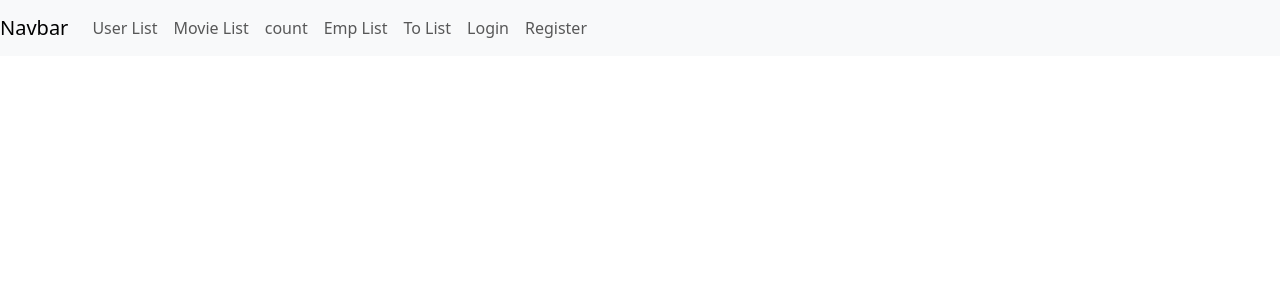
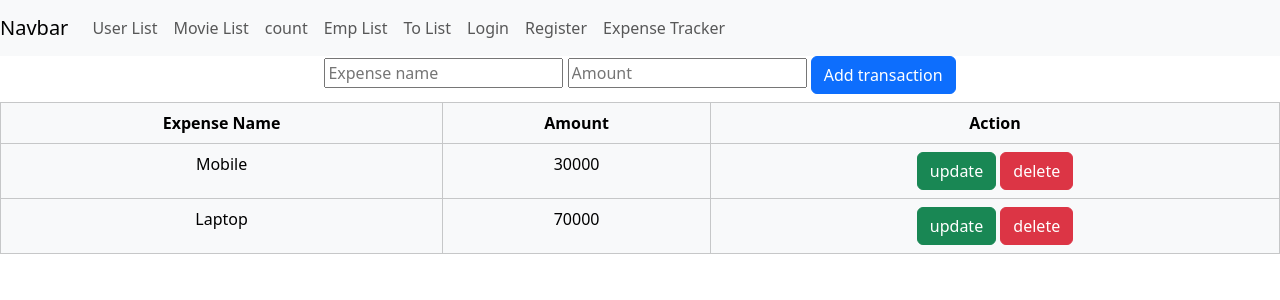
Before and after one commit to Vaibhavi7499/React-API-Call--learn, a React (Create React App) app: page /expense-tracker in a window 1280 px wide. Shown: the top 300 px of the page. Built offline with nearby package versions, Linux system fonts and the light colour scheme; data requests are answered from the project's data file.

Commit message:
Expense tracker using API

```diff
--- a/src/App.js
+++ b/src/App.js
@@ -9,6 +9,7 @@ import EmpList from './components/EmpList';
 import TodoList from './components/TodoList';
 import Login from './components/Login';
 import Register from './components/Register';
+import ExpenseTracker from './components/ExpenseTracker';
 
 function App() {
   return (
@@ -25,6 +26,7 @@ function App() {
         <Route path='/todo-list' element={<TodoList/>}/>
         <Route path='/login' element={<Login/>}/>
         <Route path='/register' element={<Register/>}/>
+        <Route path='/expense-tracker' element={<ExpenseTracker/>}/>
       </Routes>
       </BrowserRouter>
     </div>
--- /dev/null
+++ b/src/components/ExpenseTracker.js
@@ -0,0 +1,151 @@
+import axios from "axios";
+import React, { Component } from "react";
+
+class ExpenseTracker extends Component {
+  constructor(props) {
+    super(props);
+
+    this.state = {
+      expense: [],
+      inputExpense: "",
+      inputAmount: "",
+      isUpdate: false,
+      id: "",
+    };
+  }
+  GetExpense() {
+    axios
+      .get("http://localhost:8000/expense")
+      .then((res) => {
+        console.log(res);
+        this.setState({
+          expense: res.data,
+        });
+      })
+      .catch((err) => {
+        console.warn(err);
+      });
+  }
+  componentDidMount() {
+    this.GetExpense();
+  }
+  GetInputValue(e) {
+    this.setState({
+      inputExpense: e.target.value,
+    });
+  }
+  GetInputAmount(e) {
+    this.setState({
+      inputAmount: e.target.value,
+    });
+  }
+  AddExpense = () => {
+    if (this.state.inputExpense == "" && this.state.inputAmount == "") {
+      alert("Please enter expense and amount");
+    } else {
+      let url = "http://localhost:8000/expense";
+
+      let payload = {
+        expense: this.state.inputExpense,
+        amount: this.state.inputAmount,
+      };
+      if (this.state.isUpdate) {
+        axios({
+          url: `http://localhost:8000/expense/${this.state.id}`,
+          method: "PUT",
+          data: payload,
+        }).then((res) => {
+          this.GetExpense();
+          this.setState({
+            inputExpense: "",
+            inputAmount: "",
+            isUpdate: false,
+          });
+        });
+      } else {
+        axios({
+          url: url,
+          method: "POST",
+          data: payload,
+        }).then((res) => {
+          this.GetExpense();
+          this.setState({
+            inputExpense: "",
+            inputAmount: "",
+          });
+        });
+      }
+    }
+  };
+  UpdateExpense = (obj) => {
+    this.setState({
+      isUpdate: true,
+      inputExpense: obj.expense,
+      inputAmount: obj.amount,
+      id: obj.id,
+    });
+  };
+  DeleteExpense = (id) => {
+    axios({
+      url: `http://localhost:8000/expense/${id}`,
+      method: "DELETE",
+    }).then((res) => {
+      this.GetExpense();
+    });
+  };
+  render() {
+    return (
+      <div>
+        <input
+          type="text"
+          placeholder="Expense name"
+          value={this.state.inputExpense}
+          onChange={(e) => this.GetInputValue(e)}
+        />{" "}
+        <input
+          type="text"
+          placeholder="Amount"
+          value={this.state.inputAmount}
+          onChange={(e) => this.GetInputAmount(e)}
+        />
+        {" "}
+        <button className="btn btn-primary" onClick={this.AddExpense}>
+          {this.state.isUpdate ? "Update transaction " : "Add transaction"}
+        </button>
+        <div>
+          <table className="table table-light table-bordered mt-2">
+            <thead className="thead-light">
+              <tr>
+                <th scope="col">Expense Name</th>
+                <th scope="col">Amount</th>
+                <th scope="col">Action</th>
+              </tr>
+            </thead>
+            <tbody>
+              {!this.state.expense.length ? (
+                <h2>No record found</h2>
+              ) : (
+                this.state.expense.map((e) => (
+                  <tr>
+                    <td>{e.expense}</td>
+                    <td>{e.amount}</td>
+                    <td>
+                      <button className="btn btn-success" onClick={() => this.UpdateExpense(e)}>
+                        update
+                      </button>{" "}
+                      <button  className="btn btn-danger" onClick={() => this.DeleteExpense(e.id)}>
+                        delete
+                      </button>
+                    </td>
+                  </tr>
+                ))
+              )}
+            </tbody>
+          </table>
+        </div>
+      </div>
+    );
+  }
+}
+
+export default ExpenseTracker;
--- a/src/components/Layout.js
+++ b/src/components/Layout.js
@@ -33,6 +33,9 @@ class Layout extends Component {
       <li class="nav-item">
       <Link className="nav-link" to="/register">Register</Link>
       </li>
+      <li class="nav-item">
+      <Link className="nav-link" to="/expense-tracker">Expense Tracker</Link>
+      </li>
     </ul>
   </div>
 </nav>
--- a/src/db.json
+++ b/src/db.json
@@ -40,5 +40,17 @@
       "phone": "95803",
       "email": "v@gmail.com"
     }
+  ],
+  "expense": [
+    {
+      "id": "82d6",
+      "expense": "Mobile",
+      "amount": "30000"
+    },
+    {
+      "id": "5d97",
+      "expense": "Laptop",
+      "amount": "70000"
+    }
   ]
 }
```
